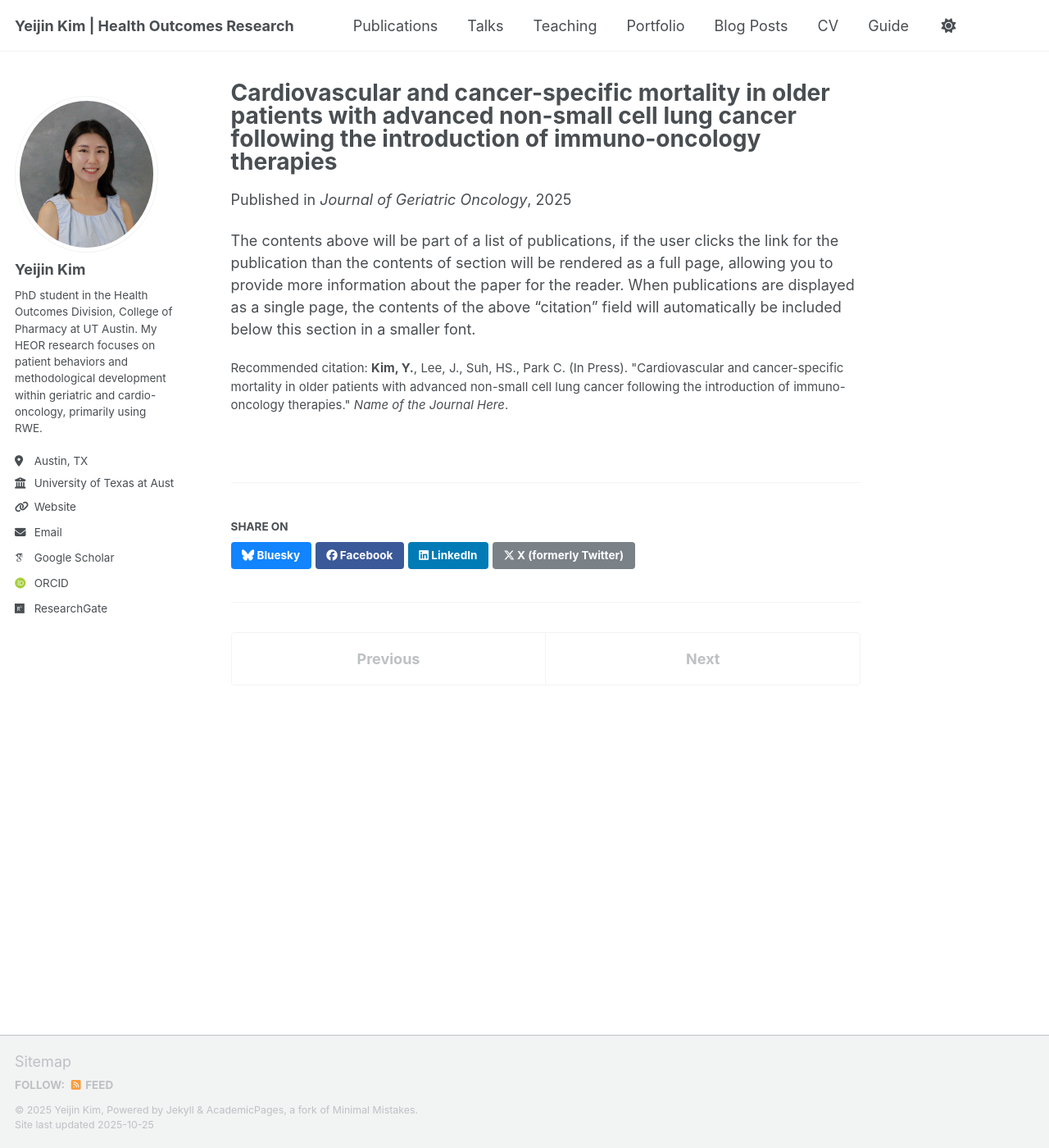
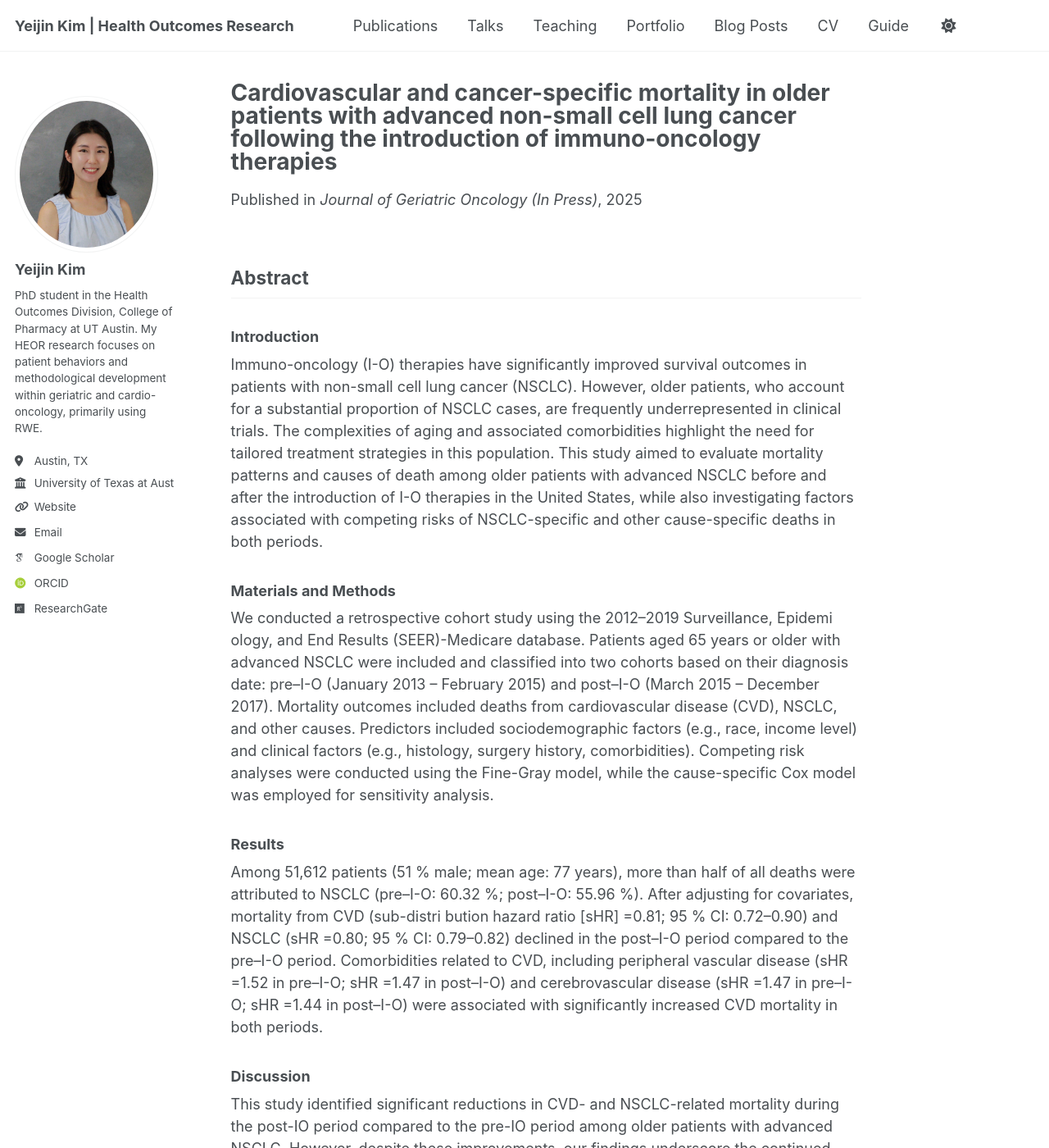
Before and after one commit to Yeijin/yeijin.github.io, a Jekyll site: the page built from _publications/2025-10-07-nsclc_io.md, in a window 1280 px wide and 1400 px high. Shown: the whole window at 82% size. Built offline with Jekyll 4.4.1, drawn with Linux system fonts in a browser that asks for light colours; some web fonts are replaced; a script that is not in the unit is left out; some of the changed text lies outside the part shown.

Commit message:
Update 2025-10-07-nsclc_io.md

```diff
--- a/_publications/2025-10-07-nsclc_io.md
+++ b/_publications/2025-10-07-nsclc_io.md
@@ -3,10 +3,20 @@ title: "Cardiovascular and cancer-specific mortality in older patients with adva
 collection: publications
 category: manuscripts
 permalink: /publication/nsclc_io
-excerpt: 'This study aimed to evaluate mortality patterns and causes of death among older patients with advanced NSCLC before and after the introduction of I-O therapies in the United States, while also investigating factors associated with competing risks of NSCLC-specific and other cause-specific deaths in both periods. This study identified significant reductions in CVD- and NSCLC-related mortality during the post-IO period compared to the pre-IO period among older patients with advanced NSCLC.'
+excerpt: 'This study aimed to evaluate mortality patterns and causes of death among older patients with advanced NSCLC before and after the introduction of I-O therapies in the United States, while also investigating factors associated with competing risks of NSCLC-specific and other cause-specific deaths in both periods.'
 date: 2025-10-07
-venue: 'Journal of Geriatric Oncology'
+venue: 'Journal of Geriatric Oncology (In Press)'
 paperurl: #'https://academicpages.github.io/files/paper1.pdf'
-citation: '<b>Kim, Y.</b>, Lee, J., Suh, HS., Park C. (In Press). "Cardiovascular and cancer-specific mortality in older patients with advanced non-small cell lung cancer following the introduction of immuno-oncology therapies." <i>Name of the Journal Here</i>.'
+citation: '<b>Kim, Y.</b>, Lee, J., Suh, HS., Park C. (In Press). "Cardiovascular and cancer-specific mortality in older patients with advanced non-small cell lung cancer following the introduction of immuno-oncology therapies." <i>Journal of Geriatric Oncology</i>.'
 ---
-The contents above will be part of a list of publications, if the user clicks the link for the publication than the contents of section will be rendered as a full page, allowing you to provide more information about the paper for the reader. When publications are displayed as a single page, the contents of the above "citation" field will automatically be included below this section in a smaller font.
+## Abstract
+### Introduction
+Immuno-oncology (I-O) therapies have significantly improved survival outcomes in patients with non-small cell lung cancer (NSCLC). However, older patients, who account for a substantial proportion of NSCLC cases, are frequently underrepresented in clinical trials. The complexities of aging and associated comorbidities highlight the need for tailored treatment strategies in this population. This study aimed to evaluate mortality patterns and causes of death among older patients with advanced NSCLC before and after the introduction of I-O therapies in the United States, while also investigating factors associated with competing risks of NSCLC-specific and other cause-specific deaths in both periods.
+### Materials and Methods
+We conducted a retrospective cohort study using the 2012–2019 Surveillance, Epidemi
+ology, and End Results (SEER)-Medicare database. Patients aged 65 years or older with advanced NSCLC were included and classified into two cohorts based on their diagnosis date: pre–I-O (January 2013 – February 2015) and post–I-O (March 2015 – December 2017). Mortality outcomes included deaths from cardiovascular disease (CVD), NSCLC, and other causes. Predictors included sociodemographic factors (e.g., race, income level) and clinical factors (e.g., histology, surgery history, comorbidities). Competing risk analyses were conducted using the Fine-Gray model, while the cause-specific Cox model was employed for sensitivity analysis.
+### Results
+Among 51,612 patients (51 % male; mean age: 77 years), more than half of all deaths were attributed to NSCLC (pre–I-O: 60.32 %; post–I-O: 55.96 %). After adjusting for covariates, mortality from CVD (sub-distri
+bution hazard ratio [sHR] =0.81; 95 % CI: 0.72–0.90) and NSCLC (sHR =0.80; 95 % CI: 0.79–0.82) declined in the post–I-O period compared to the pre–I-O period. Comorbidities related to CVD, including peripheral vascular disease (sHR =1.52 in pre–I-O; sHR =1.47 in post–I-O) and cerebrovascular disease (sHR =1.47 in pre–I-O; sHR =1.44 in post–I-O) were associated with significantly increased CVD mortality in both periods.
+### Discussion
+This study identified significant reductions in CVD- and NSCLC-related mortality during the post-IO period compared to the pre-IO period among older patients with advanced NSCLC. However, despite these improvements, our findings underscore the continued need to manage comorbidities and address socioeconomic disparities to optimize outcomes in geriatric oncology.
```
